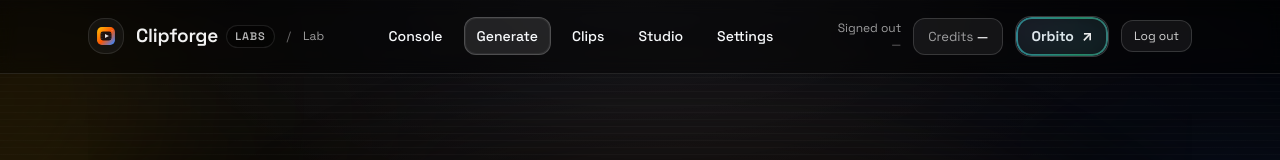
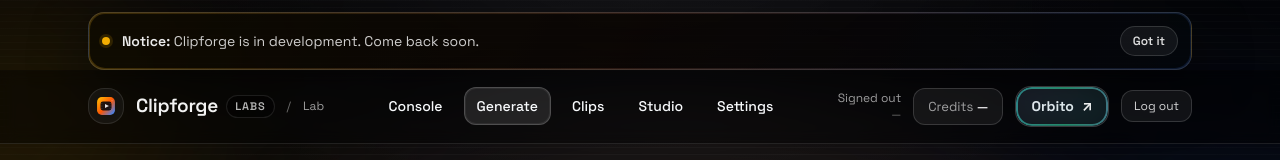
Before and after one commit to Sakibhoq/clipforge-ai, a Next.js app in the folder clipforge-labs/frontend/: page /app/generate in a window 1280 px wide. Shown: the top 160 px of the page. Built offline with nearby package versions, Linux system fonts and the light colour scheme; no server answers.

Commit message:
clipforge: show dev notice site-wide

```diff
--- a/clipforge-labs/frontend/app/(marketing)/layout.tsx
+++ b/clipforge-labs/frontend/app/(marketing)/layout.tsx
@@ -1,7 +1,6 @@
 // frontend/app/(marketing)/layout.tsx
 import React from "react";
 import Navbar from "@/components/Navbar";
-import DevNotice from "@/components/DevNotice";
 
 export default function MarketingLayout({ children }: { children: React.ReactNode }) {
   return (
@@ -13,7 +12,6 @@ export default function MarketingLayout({ children }: { children: React.ReactNod
       }}
     >
       {/* Navbar must be in normal document flow for sticky to work */}
-      <DevNotice />
       <Navbar />
 
       {/* Clip x-overflow HERE (not on the parent that contains sticky) */}
--- a/clipforge-labs/frontend/app/layout.tsx
+++ b/clipforge-labs/frontend/app/layout.tsx
@@ -2,6 +2,7 @@ import "./globals.css";
 import type { Metadata, Viewport } from "next";
 import { BRAND } from "@/lib/brand";
 import { JetBrains_Mono, Space_Grotesk } from "next/font/google";
+import DevNotice from "@/components/DevNotice";
 
 // bump when you want browsers to re-fetch the favicon (they can be aggressively cached)
 const ICON_V = "cflabs-2";
@@ -43,7 +44,10 @@ export const viewport: Viewport = {
 export default function RootLayout({ children }: { children: React.ReactNode }) {
   return (
     <html lang="en" className={`${fontSans.variable} ${fontMono.variable}`} suppressHydrationWarning>
-      <body className="bg-system text-white antialiased">{children}</body>
+      <body className="bg-system text-white antialiased">
+        <DevNotice />
+        {children}
+      </body>
     </html>
   );
 }
--- a/clipforge-labs/frontend/components/DevNotice.tsx
+++ b/clipforge-labs/frontend/components/DevNotice.tsx
@@ -3,7 +3,8 @@
 
 import React, { useEffect, useState } from "react";
 
-const STORAGE_KEY = "clipforge_dev_notice_dismissed_v1";
+// Bump version to re-show after deploy if someone dismissed the previous notice.
+const STORAGE_KEY = "clipforge_dev_notice_dismissed_v2";
 
 export default function DevNotice() {
   const [open, setOpen] = useState(false);
```
